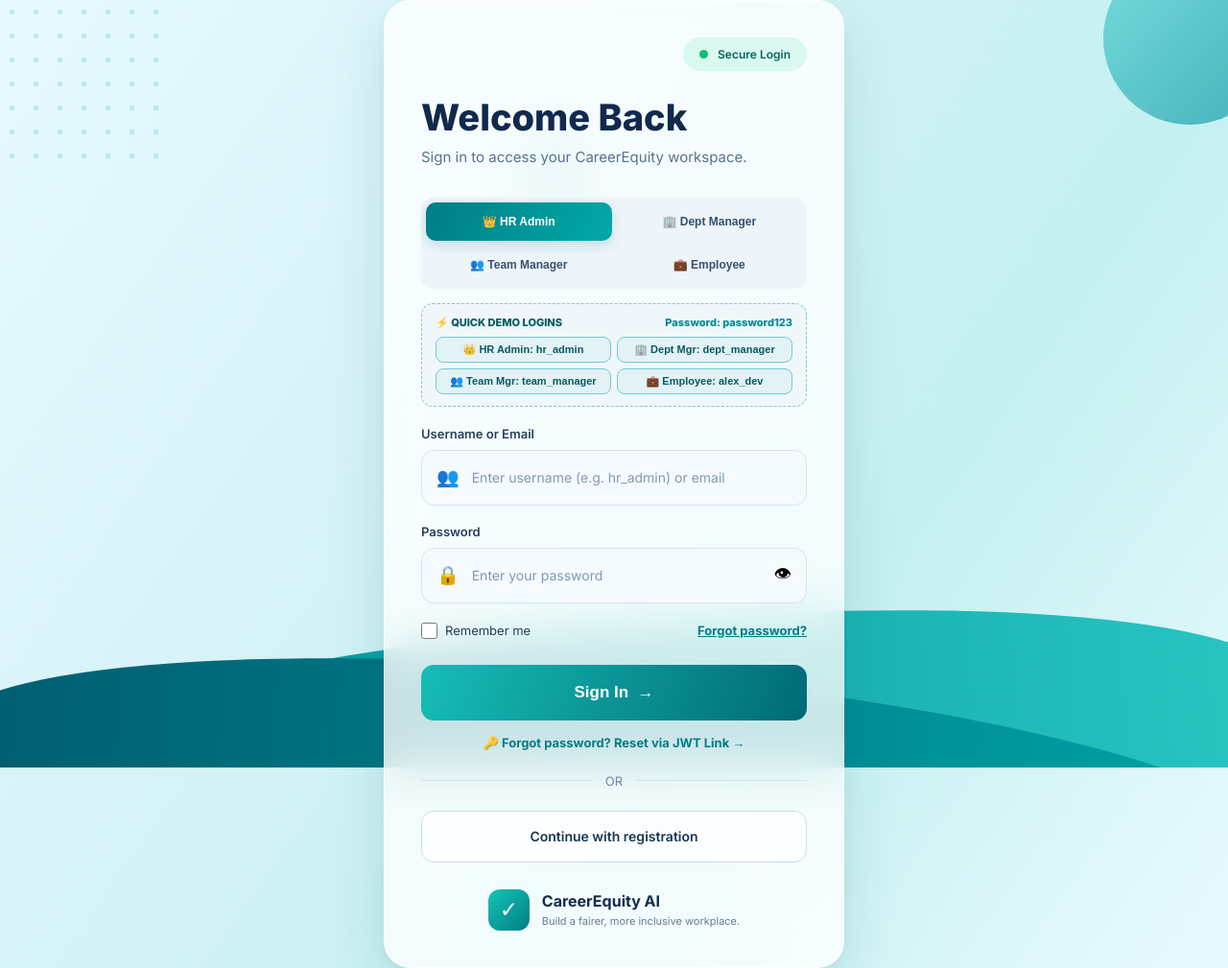
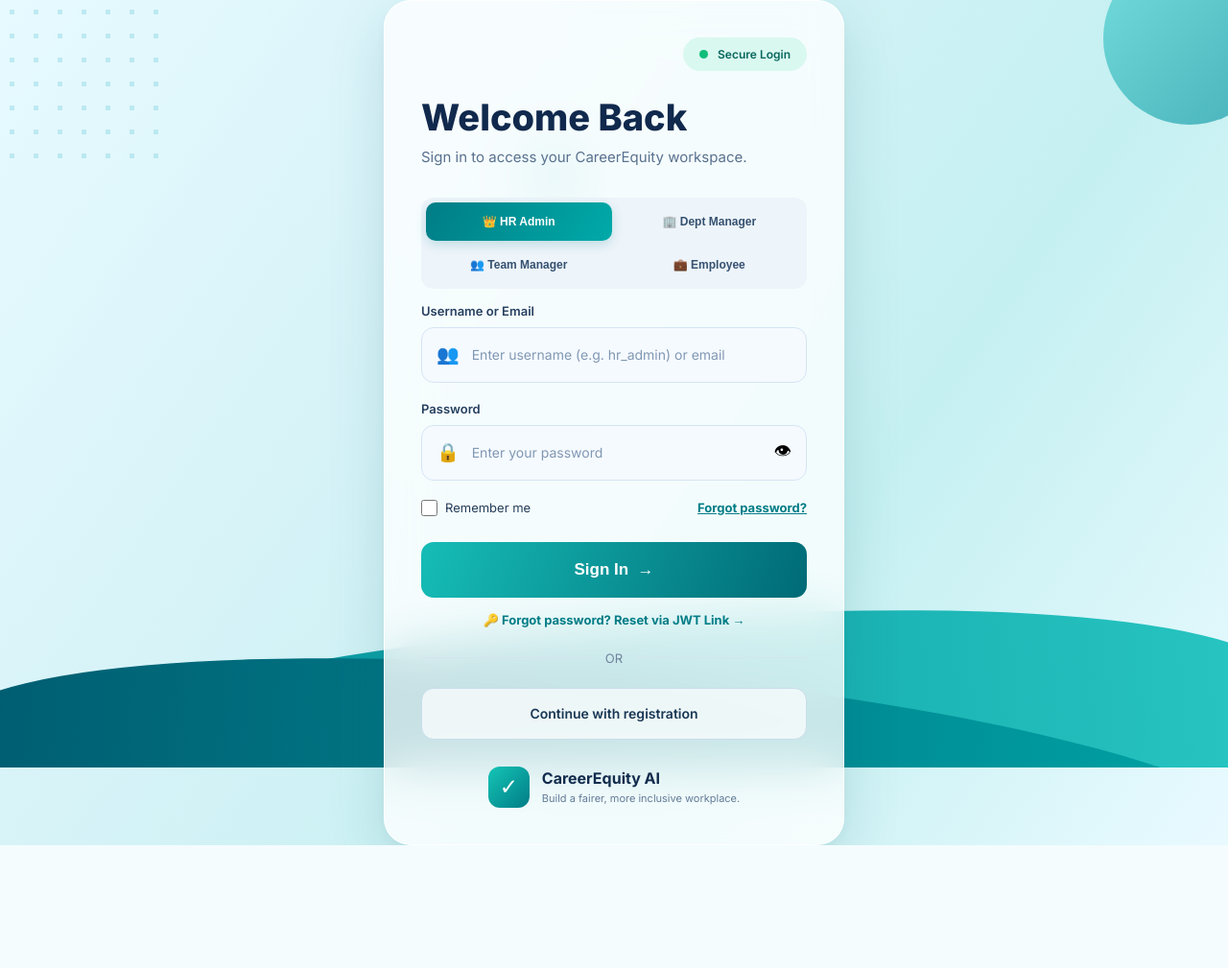
Before and after one commit to Abhinand4779/college_project__, a Django app: page / in a window 1280 px wide. Shown: the whole page at 96% size. After the commit the page ends 881 px from the top, so only its background shows below. Run offline with Django 5.2, Linux system fonts and the light colour scheme.

Commit message:
Remove Quick Demo Logins section from login page

```diff
--- a/CAREEREQUITY/Alpha/templates/Alpha/login.html
+++ b/CAREEREQUITY/Alpha/templates/Alpha/login.html
@@ -192,22 +192,6 @@ h1 {
     padding: 5px;
     margin-bottom: 15px;
     gap: 5px;
-}
-
-.demo-pill {
-    background: #e2f2f5;
-    border: 1px solid #75c9d1;
-    color: #0b5962;
-    padding: 6px 10px;
-    border-radius: 8px;
-    font-size: 11px;
-    font-weight: 700;
-    cursor: pointer;
-    transition: all 0.2s;
-}
-.demo-pill:hover {
-    background: #007d86;
-    color: white;
 }
 
 .role {
@@ -556,21 +540,6 @@ h1 {
         </button>
     </div>
 
-    <!-- QUICK DEMO LOGINS -->
-    <div style="background: #f0f7fb; border: 1px dashed #7fc6d0; border-radius: 12px; padding: 12px 14px; margin-bottom: 20px;">
-        <div style="font-size: 11px; font-weight: 800; color: #005b63; margin-bottom: 8px; display: flex; justify-content: space-between;">
-            <span>⚡ QUICK DEMO LOGINS</span>
-            <span style="color: #008b96;">Password: password123</span>
-        </div>
-        <div style="display: grid; grid-template-columns: repeat(2, 1fr); gap: 6px;">
-            <button type="button" class="demo-pill" onclick="quickLogin('hr_admin','password123','HR Manager/Admin')">👑 HR Admin: hr_admin</button>
-            <button type="button" class="demo-pill" onclick="quickLogin('dept_manager','password123','Department Manager')">🏢 Dept Mgr: dept_manager</button>
-            <button type="button" class="demo-pill" onclick="quickLogin('team_manager','password123','Team Manager')">👥 Team Mgr: team_manager</button>
-            <button type="button" class="demo-pill" onclick="quickLogin('alex_dev','password123','Employee')">💼 Employee: alex_dev</button>
-        </div>
-    </div>
-
-
     <!-- DJANGO LOGIN FORM -->
 
     <form id="loginForm" method="POST" action="{% url 'login_page' %}" onsubmit="return handleLoginSubmit(this);">
@@ -749,15 +718,6 @@ window.addEventListener('pageshow', function() {
 
 /* ROLE SELECTION */
 
-function quickLogin(username, password, role) {
-    document.getElementById('loginInput').value = username;
-    document.getElementById('password').value = password;
-    const btn = document.querySelector(`.role[data-role="${role}"]`);
-    if (btn) {
-        selectRole(btn, role);
-    }
-}
-
 function selectRole(button, role) {
 
     document.querySelectorAll('.role').forEach(btn => {
```
